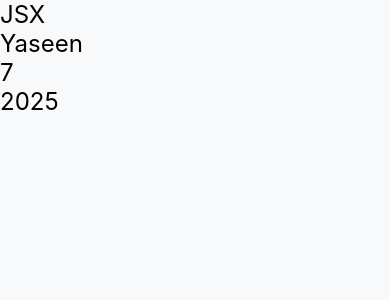
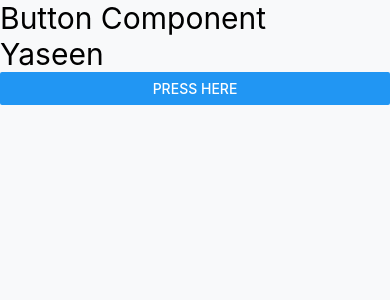
Before and after one commit to YaseenAminM/Learning_React_Native, a React Native app: screen / in a window 390 px wide. Shown: the top 300 px of the page. Built offline with nearby package versions, Linux system fonts and the light colour scheme.

Commit message:
Button Component with onPress event..

```diff
--- a/App.jsx
+++ b/App.jsx
@@ -1,12 +1,14 @@
+/* eslint-disable no-unused-vars */
 import { View, StyleSheet } from 'react-native';
 import AsyncStorageApp from './src/components/AsyncStorage';
 import Components from './src/components/Components';
 import JSX from './src/components/JSX';
+import ButtonComponent from './src/components/ButtonComponent';
 
 export default function App() {
   return (
     <View style={styles.appContainer}>
-      <JSX></JSX>
+      <ButtonComponent />
     </View>
   );
 }
--- /dev/null
+++ b/src/components/ButtonComponent.jsx
@@ -0,0 +1,19 @@
+/* eslint-disable react-native/no-inline-styles */
+import { View, Text, Button } from 'react-native';
+import React from 'react';
+
+export default function ButtonComponent() {
+  let name = 'Yaseen';
+  function getName() {
+    name = 'Yaseen Amin';
+    console.warn(`Name ${name}`);
+  }
+  return (
+    <View>
+      <Text style={{ fontSize: 30 }}>Button Component</Text>
+      <Text style={{ fontSize: 30 }}>{name}</Text>
+      <Button title="Press Here" onPress={getName} />
+      {/* <Button title="Press Here" onPress={() => getName('Yaseen')} /> */}
+    </View>
+  );
+}
```
